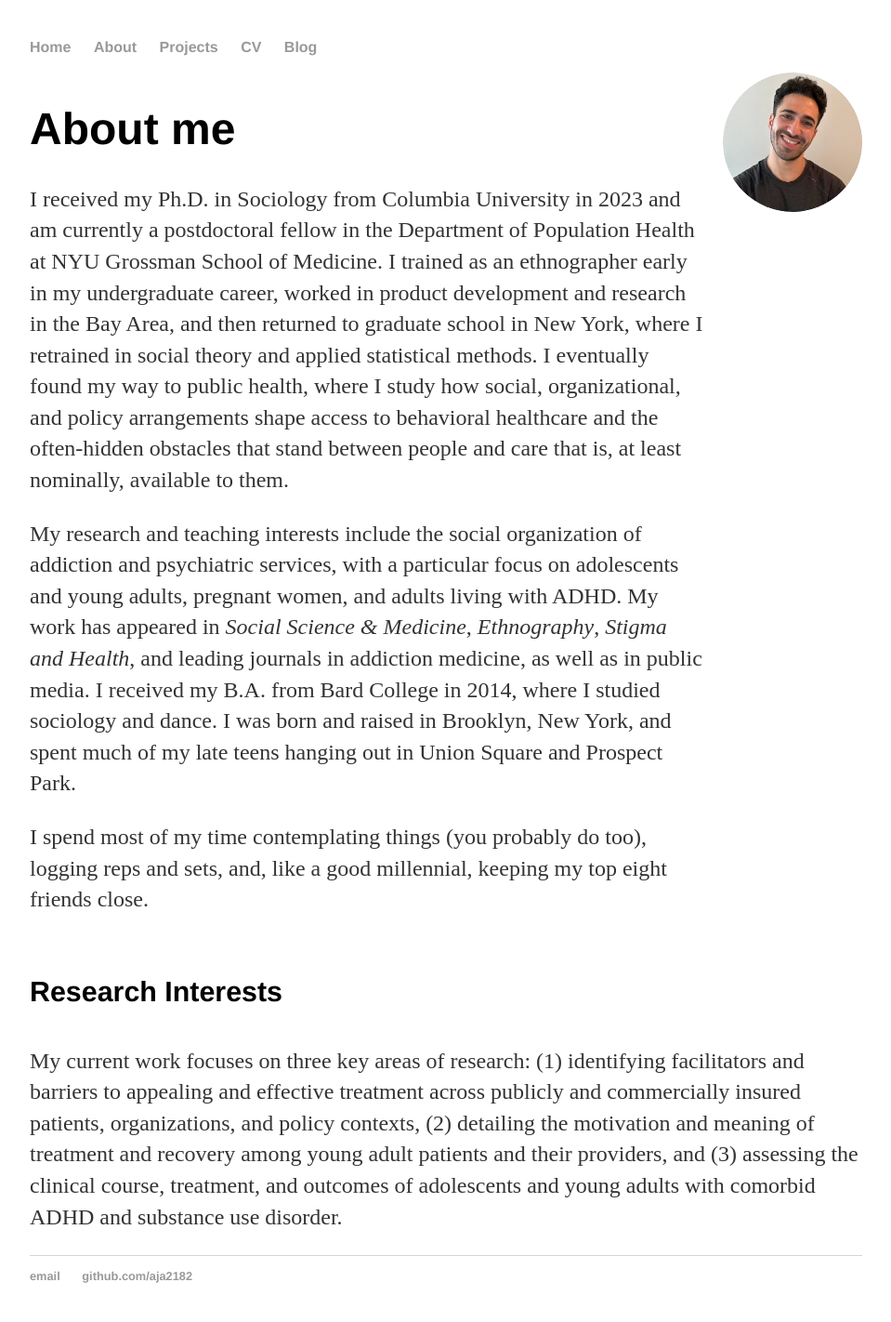
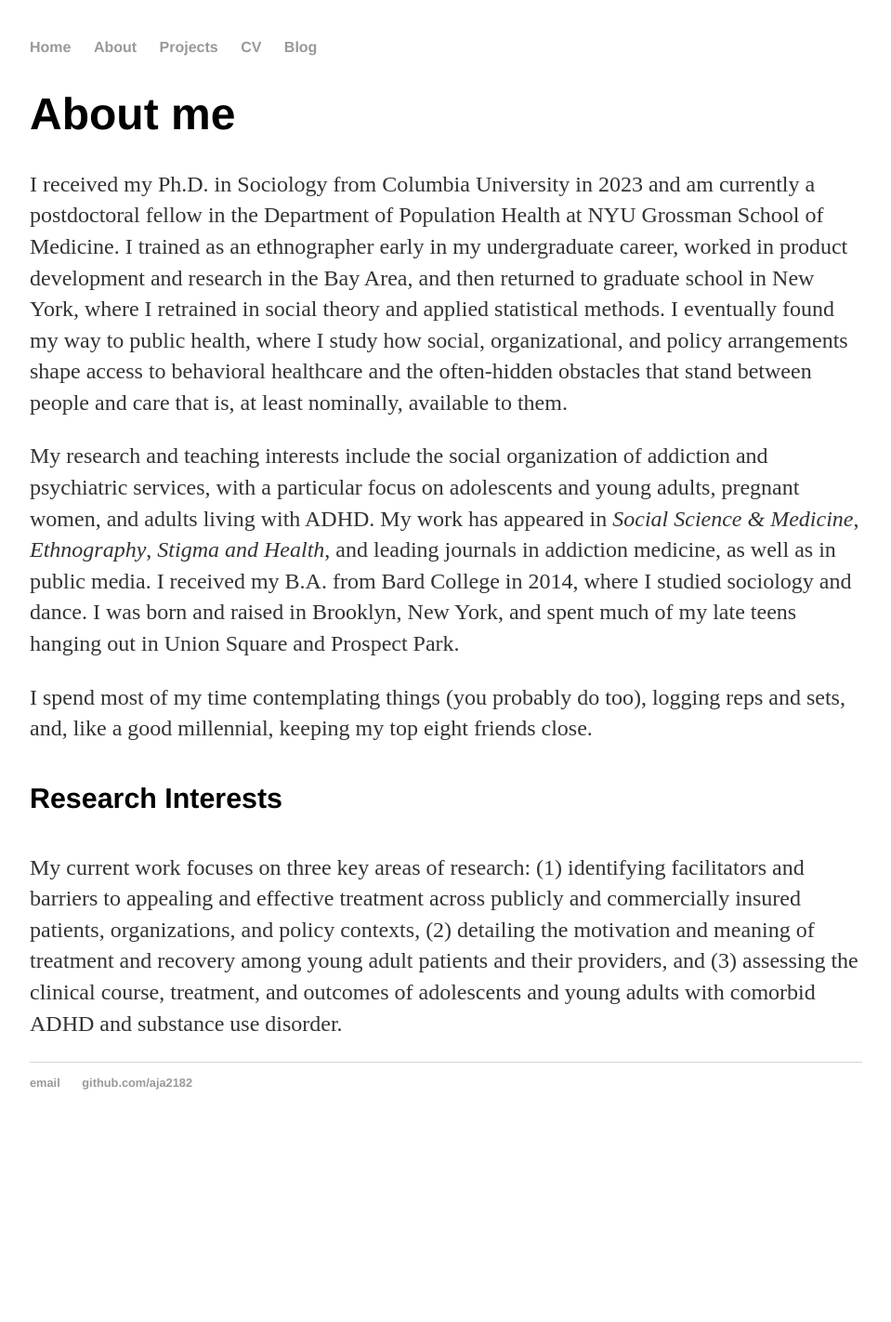
Before and after one commit to aja2182/aja2182.github.io, a Jekyll site: the page built from about/index.html, in a window 1280 px wide. Shown: the whole page at 93% size, without its empty margins (160-1119 px from the left). Built offline with Jekyll 4.4.1, drawn with Linux system fonts in a browser that asks for light colours; after the commit the page ends 1214 px from its top, so only the background shows below that.

Commit message:
Update index.html

```diff
--- a/about/index.html
+++ b/about/index.html
@@ -3,43 +3,16 @@ layout: default
 title: About me
 ---
 
-<style>
-  .about {
-    display: flex;
-    align-items: flex-start;
-    gap: 20px;
-  }
-  .about .avatar {
-    border-radius: 50%;
-    width: 150px;
-    height: 150px;
-    object-fit: cover;
-    flex-shrink: 0;
-  }
-  .text-content {
-    flex: 1;
-    min-width: 0;
-  }
-  @media (max-width: 600px) {
-    .about {
-      flex-direction: column-reverse;
-      align-items: center;
-    }
-    .about .avatar { width: 120px; height: 120px; }
-  }
-</style>
+<h1>About me</h1>
 
-<div class="about">
-  <div class="text-content">
-    <h1>About me</h1>
-    <p>I received my Ph.D. in Sociology from Columbia University in 2023 and am currently a postdoctoral fellow in the Department of Population Health at NYU Grossman School of Medicine. I trained as an ethnographer early in my undergraduate career, worked in product development and research in the Bay Area, and then returned to graduate school in New York, where I retrained in social theory and applied statistical methods. I eventually found my way to public health, where I study how social, organizational, and policy arrangements shape access to behavioral healthcare and the often-hidden obstacles that stand between people and care that is, at least nominally, available to them.</p>
-    <p>My research and teaching interests include the social organization of addiction and psychiatric services, with a particular focus on adolescents and young adults, pregnant women, and adults living with ADHD. My work has appeared in <i>Social Science &amp; Medicine</i>, <i>Ethnography</i>, <i>Stigma and Health</i>, and leading journals in addiction medicine, as well as in public media. I received my B.A. from Bard College in 2014, where I studied sociology and dance. I was born and raised in Brooklyn, New York, and spent much of my late teens hanging out in Union Square and Prospect Park.</p>
-    <p>I spend most of my time contemplating things (you probably do too), logging reps and sets, and, like a good millennial, keeping my top eight friends close.</p>
-  </div>
-  <img src="avatar.png" alt="Josh Aleksanyan" class="avatar">
-</div>
+<p>I received my Ph.D. in Sociology from Columbia University in 2023 and am currently a postdoctoral fellow in the Department of Population Health at NYU Grossman School of Medicine. I trained as an ethnographer early in my undergraduate career, worked in product development and research in the Bay Area, and then returned to graduate school in New York, where I retrained in social theory and applied statistical methods. I eventually found my way to public health, where I study how social, organizational, and policy arrangements shape access to behavioral healthcare and the often-hidden obstacles that stand between people and care that is, at least nominally, available to them.</p>
+
+<p>My research and teaching interests include the social organization of addiction and psychiatric services, with a particular focus on adolescents and young adults, pregnant women, and adults living with ADHD. My work has appeared in <i>Social Science &amp; Medicine</i>, <i>Ethnography</i>, <i>Stigma and Health</i>, and leading journals in addiction medicine, as well as in public media. I received my B.A. from Bard College in 2014, where I studied sociology and dance. I was born and raised in Brooklyn, New York, and spent much of my late teens hanging out in Union Square and Prospect Park.</p>
+
+<p>I spend most of my time contemplating things (you probably do too), logging reps and sets, and, like a good millennial, keeping my top eight friends close.</p>
 
 <h4>Research Interests</h4>
+
 <p>My current work focuses on three key areas of research: (1) identifying facilitators and barriers to appealing and effective treatment across publicly and commercially insured patients, organizations, and policy contexts, (2) detailing the motivation and meaning of treatment and recovery among young adult patients and their providers, and (3) assessing the clinical course, treatment, and outcomes of adolescents and young adults with comorbid ADHD and substance use disorder.</p>
 
 <script type="application/ld+json">
@@ -48,7 +21,6 @@ title: About me
   "@type": "Person",
   "name": "Alexander Joshua Aleksanyan",
   "url": "https://aja2182.github.io",
-  "image": "https://aja2182.github.io/about/avatar.png",
   "jobTitle": "Sociologist",
   "worksFor": {
     "@type": "Organization",
```
